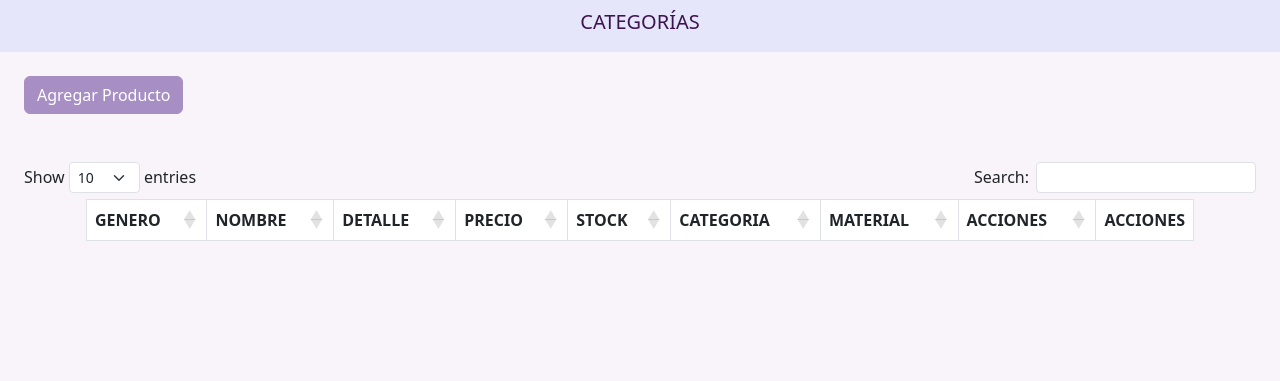
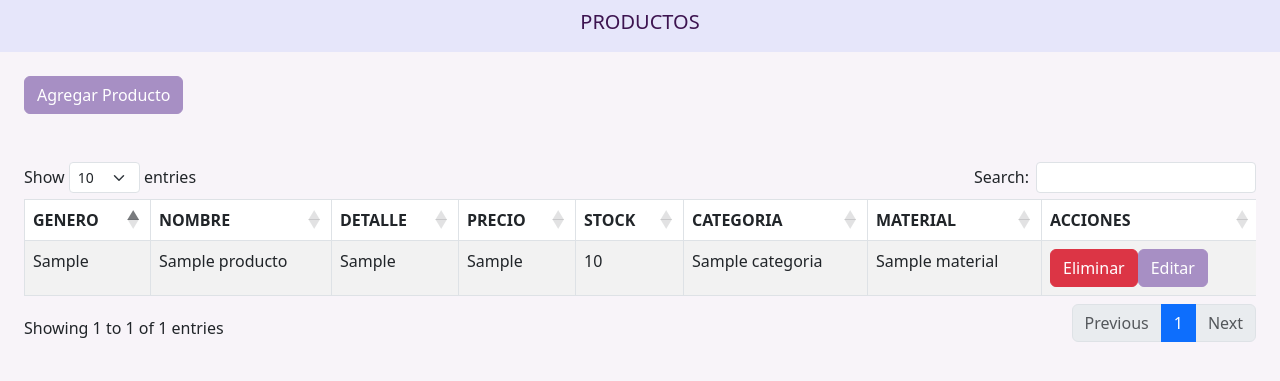
Before and after one commit to Daravena22/ProyectoDeTitulo, a Flask app: page /productos/ in a window 1280 px wide. Shown: the part 56-437 px from the top of the page. Run offline with Flask 3, Linux system fonts and the light colour scheme; a user stored in the database is signed in; tables that the repository leaves empty hold one stand-in row (values such as "Sample post"); data that the repository does not hold is empty; some libraries are stand-ins or nearby versions.

Commit message:
Modulo Productos
Productos
Validacion de datos

```diff
--- a/app/api/mantenedores/categoria/__init__.py
+++ b/app/api/mantenedores/categoria/__init__.py
@@ -3,6 +3,7 @@ from flask_login import login_required
 from app import db
 from app.modelos.categoria import Categoria  # Asegúrate de importar la clase de modelo correcta
 from app.common.sql_utils import SqlUtils
+from app.modelos.producto import Producto
 
 api_categorias = Blueprint('api_categorias', __name__, url_prefix='/api/mantenedores/categorias')
 
@@ -38,6 +39,8 @@ def listar_categorias():
 def eliminar_categoria():
     valores = request.get_json()
     id = valores["id"]
+    productos = db.session.query(Producto).filter(Producto.categoria_id== id).first()
+    if productos is not None:  return jsonify({"status":'error',"message":'No se puede eliminar ya que Producto tiene categoria asociada'}), 200
     categoria = db.session.query(Categoria).filter(Categoria.id == id).first()
     db.session.delete(categoria)
     db.session.commit()
--- a/app/web/productos/static/productos.js
+++ b/app/web/productos/static/productos.js
@@ -1,12 +1,39 @@
   const agregarProducto = async () => {
-    const response = await fetch(`/api/mantenedores/categorias/listartodo`, {
+    response = await fetch(`/api/mantenedores/categorias/listartodo`, {
       method: 'GET',
       headers: {
         'Content-Type': 'application/json'
       }
     });
 
-    const rowData = await response.json();
+    rowData = await response.json();
+    const listadocategoria = document.getElementById('categoria');
+    listadocategoria.innerHTML = "";
+    rowData.data.forEach(item => {
+      const option = document.createElement('option');
+      option.value = item.id;
+      option.textContent = item.nombre;
+      listadocategoria.appendChild(option);
+    });
+
+
+    response = await fetch(`/api/mantenedores/material/listartodo`, {
+      method: 'GET',
+      headers: {
+        'Content-Type': 'application/json'
+      }
+    });
+
+    rowData = await response.json();
+    const listadomaterial = document.getElementById('material');
+    listadomaterial.innerHTML = "";
+    rowData.data.forEach(item => {
+      const option = document.createElement('option');
+      option.value = item.id;
+      option.textContent = item.nombre;
+      listadomaterial.appendChild(option);
+    });
+
     //$('#editar_id').val(id_cliente);
     $('#AgregarProductoModal').modal('toggle');
   };
@@ -54,6 +81,7 @@ const agregarProductoGuardar = async () => {
 
       },
       columns: [
+
         { data: 'genero', title: 'GENERO' },
         { data: 'nombre', title: 'NOMBRE' },
         { data: 'detalle', title: 'DETALLE' },
@@ -77,60 +105,106 @@ const agregarProductoGuardar = async () => {
 
 
 
-//   const eliminarCliente = async (id_cliente) => {
-//     const response = await fetch('/api/clientes/eliminar', {
-//       method: 'DELETE',
-//       body: JSON.stringify({ id: id_cliente }), // string or object
-//       headers: {
-//         'Content-Type': 'application/json'
-//       }
-//     });
-//     const myJson = await response.json();
-//     $('#datos_clientes').DataTable().ajax.reload();
-//     //extract JSON from the http response
-//     // do something with myJson
-//   }
+  const eliminarProducto = async (id_producto) => {
+    const response = await fetch('/api/productos/eliminar', {
+      method: 'DELETE',
+      body: JSON.stringify({ id: id_producto }), // string or object
+      headers: {
+        'Content-Type': 'application/json'
+      }
+    });
+    const data = await response.json();
+    if(data.status == 'ok'){
+      toastr.success('Producto eliminado exitosamente')
+      $('#datos_productos').DataTable().ajax.reload();
+    }
+    else if (data.status == 'error'){
+      toastr.error(data.message)
+    }}
 
 
-//   const editarCliente = async (id_cliente) => {
-//     const response = await fetch(`/api/clientes/datosCliente/` + id_cliente, {
-//       method: 'GET',
-//       headers: {
-//         'Content-Type': 'application/json'
-//       }
-//     });
+  const editarProducto = async (id_producto) => {
 
-//     const rowData = await response.json();
-//     $('#editar_id').val(id_cliente);
-//     $('#editar_rut').val(rowData.rut);
-//     $('#editar_apellido').val(rowData.apellido);
-//     $('#editar_nombre').val(rowData.nombre);
-//     $('#editar_telefono').val(rowData.telefono);
-//     $('#editar_direccion').val(rowData.direccion);
 
-//     $('#EditarClienteModal').modal('toggle');
-//   };
+    response = await fetch(`/api/mantenedores/categorias/listartodo`, {
+      method: 'GET',
+      headers: {
+        'Content-Type': 'application/json'
+      }
+    });
 
-//   const guardarEdicion = async () => {
+    rowData = await response.json();
+    const listadocategoria = document.getElementById('editar_categoria');
+    listadocategoria.innerHTML = "";
+    rowData.data.forEach(item => {
+      const option = document.createElement('option');
+      option.value = item.id;
+      option.textContent = item.nombre;
+      listadocategoria.appendChild(option);
+    });
 
-//     id_cliente = document.getElementById('editar_id').value
-//     rut = document.getElementById('editar_rut').value
-//     apellido = document.getElementById('editar_apellido').value
-//     nombre = document.getElementById('editar_nombre').value
-//     telefono = document.getElementById('editar_telefono').value
-//     direccion = document.getElementById('editar_direccion').value
 
-//     const response = await fetch('/api/clientes/editar', {
-//       method: 'PATCH',
-//       body: JSON.stringify({ id_cliente: id_cliente, rut: rut, apellido: apellido, nombre: nombre, telefono: telefono, direccion: direccion }), // string or object
-//       headers: {
-//         'Content-Type': 'application/json'
-//       }
-//     });
-//     const myJson = await response.json();
-//     $('#datos_clientes').DataTable().ajax.reload();
-//     $('#EditarClienteModal').modal('toggle')
-//     toastr.success('Cliente guardado exitosamente')
-//     //extract JSON from the http response
-//     // do something with myJson
-//   }
+    response = await fetch(`/api/mantenedores/material/listartodo`, {
+      method: 'GET',
+      headers: {
+        'Content-Type': 'application/json'
+      }
+    });
+
+    rowData = await response.json();
+    const listadomaterial = document.getElementById('editar_material');
+    listadomaterial.innerHTML = "";
+    rowData.data.forEach(item => {
+      const option = document.createElement('option');
+      option.value = item.id;
+      option.textContent = item.nombre;
+      listadomaterial.appendChild(option);
+    });
+
+    response = await fetch(`/api/productos/datosProductos/` + id_producto, {
+      method: 'GET',
+      headers: {
+        'Content-Type': 'application/json'
+      }
+    });
+
+    rowData = await response.json();
+    $('#editar_id_producto').val(id_producto);
+    $('#editar_genero').val(rowData.genero);
+    $('#editar_nombre').val(rowData.nombre);
+    $('#editar_detalle').val(rowData.detalle);
+    $('#editar_precio').val(rowData.precio);
+    $('#editar_stock').val(rowData.stock);
+    $('#editar_categoria').val(rowData.categoria);
+    $('#editar_material').val(rowData.material);
+
+    $('#EditarProductoModal').modal('toggle');
+  };
+
+  const guardarEdicion = async () => {
+
+    id_producto = document.getElementById('editar_id_producto').value;
+    genero = document.getElementById('editar_genero').value
+    nombre = document.getElementById('editar_nombre').value
+    detalle = document.getElementById('editar_detalle').value
+    precio = document.getElementById('editar_precio').value
+    stock = document.getElementById('editar_stock').value
+    categoria = document.getElementById('editar_categoria').value
+    material = document.getElementById('editar_material').value
+
+    const response = await fetch('/api/productos/editar', {
+      method: 'PATCH',
+      body: JSON.stringify({id_producto : id_producto, genero: genero, nombre: nombre, detalle:detalle, precio: precio, stock: stock, categoria: categoria, material:material }), // string or object
+      headers: {
+        'Content-Type': 'application/json'
+      }
+    });
+    const myJson = await response.json();
+    $('#datos_productos').DataTable().ajax.reload();
+    $('#EditarProductoModal').modal('toggle')
+    toastr.success('Producto guardado exitosamente')
+
+
+    //extract JSON from the http response
+    // do something with myJson
+  }
--- a/app/web/productos/templates/agregar_productos.html
+++ b/app/web/productos/templates/agregar_productos.html
@@ -10,12 +10,12 @@
 
                 <div class="mb-3">
                   <label for="genero" class="form-label">Ingresar Genero</label>
-                  <input type="text" class="form-control" id="rut">
+                  <input type="text" class="form-control" id="genero">
                 </div>
 
                 <div class="mb-3">
                     <label for="nombre" class="form-label">Ingresar Nombre</label>
-                    <input type="text" class="form-control" id="apellido">
+                    <input type="text" class="form-control" id="nombre">
                   </div>
 
                   <div class="mb-3">
@@ -50,7 +50,7 @@
         </div>
         <div class="modal-footer">
           <button type="button" class="btn btn-secondary" data-bs-dismiss="modal">Cerrar</button>
-          <button type="button" class="btn btn-primary" onclick="agregarProducto()">Guardar Producto</button>
+          <button type="button" class="btn btn-primary" onclick="agregarProductoGuardar()">Guardar Producto</button>
         </div>
       </div>
     </div>
--- a/app/web/productos/templates/editar_productos.html
+++ b/app/web/productos/templates/editar_productos.html
@@ -0,0 +1,50 @@
+<div class="modal fade" id="EditarProductoModal" tabindex="-1" aria-labelledby="exampleModalLabel" aria-hidden="true">
+    <div class="modal-dialog">
+      <div class="modal-content">
+        <div class="modal-header">
+          <h1 class="modal-title fs-5" id="exampleModalLabel">Editar Producto</h1>
+          <button type="button" class="btn-close" data-bs-dismiss="modal" aria-label="Close"></button>
+        </div>
+        <div class="modal-body">
+          <form>
+            <input type="text" class="form-control" id="editar_id_producto" hidden>
+            <div class="mb-3">
+                <label for="editar_genero" class="form-label">Genero</label>
+                <input type="text" class="form-control" id="editar_genero">
+              </div>
+            <div class="mb-3">
+              <label for="editar_nombre" class="form-label">Nombre</label>
+              <input type="text" class="form-control" id="editar_nombre">
+            </div>
+            <div class="mb-3">
+              <label for="editar_detalle" class="form-label">Detalle</label>
+              <input type="text" class="form-control" id="editar_detalle">
+            </div>
+            <div class="mb-3">
+              <label for="editar_precio" class="form-label">Precio</label>
+              <input type="text" class="form-control" id="editar_precio">
+            </div>
+            <div class="mb-3">
+              <label for="editar_stock" class="form-label">Stock</label>
+              <input type="text" class="form-control" id="editar_stock">
+            </div>
+            <div class="mb-3">
+                <label for="editar_categoria" class="form-label">Categoria</label>
+                <select id="editar_categoria" class="form-select">
+                </select>
+              </div>
+
+              <div class="mb-3">
+                <label for="editar_material" class="form-label">Material</label>
+                <select id="editar_material" class="form-select">
+                </select>
+              </div>
+          </form>
+        </div>
+        <div class="modal-footer">
+          <button type="button" class="btn btn-secondary" data-bs-dismiss="modal">Cerrar</button>
+          <button type="button" class="btn btn-primary" onclick="guardarEdicion()">Guardar Cambios</button>
+        </div>
+      </div>
+    </div>
+  </div>
--- a/app/web/productos/templates/productos.html
+++ b/app/web/productos/templates/productos.html
@@ -2,11 +2,11 @@
 {% block contenido %}
   <!-- Encabezado "CATEGORÍAS" con fondo suave -->
   <div style="background-color: #E6E6FA; padding: 10px; text-align: center;">
-    <h5 style="color: rgb(61, 20, 80);">CATEGORÍAS</h5>
+    <h5 style="color: rgb(61, 20, 80);">PRODUCTOS</h5>
   </div>
 
   <!-- Botón para agregar categoría y tabla DataTable -->
-  <button type="button" class="btn btn-primary m-4" data-bs-toggle="modal" data-bs-target="#AgregarProductoModal">
+  <button type="button" class="btn btn-primary m-4" onclick="agregarProducto()">
     Agregar Producto
   </button>
 
@@ -14,7 +14,6 @@
     <table id="datos_productos" class="table table-striped table-bordered">
       <thead>
         <tr>
-          <th>ID</th>
           <th>Genero</th>
           <th>Nombre</th>
           <th>Detalle</th>
```
Also changed, not shown: app/api/mantenedores/material/__init__.py (+6 -2 lines), app/api/productos/__init__.py (+61 -1 lines), app/web/clientes/static/clientes.js (+76 -11 lines), app/web/mantenedores/categorias/static/categorias.js (+11 -3 lines), app/web/mantenedores/material/static/material.js (+9 -2 lines).
